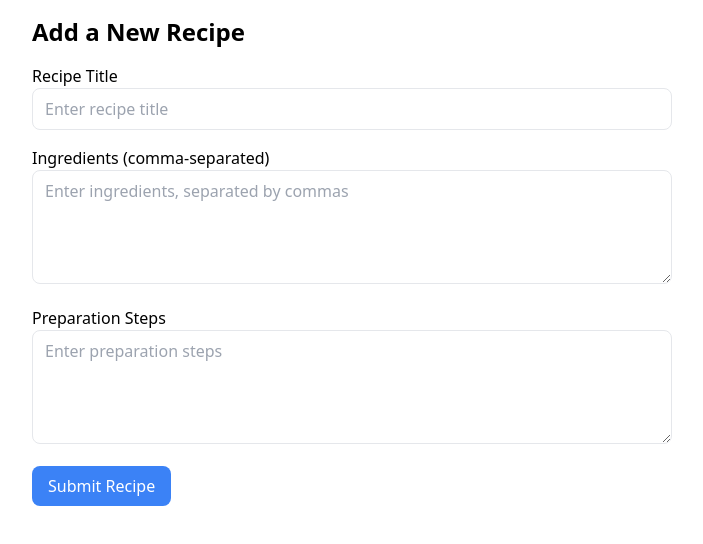
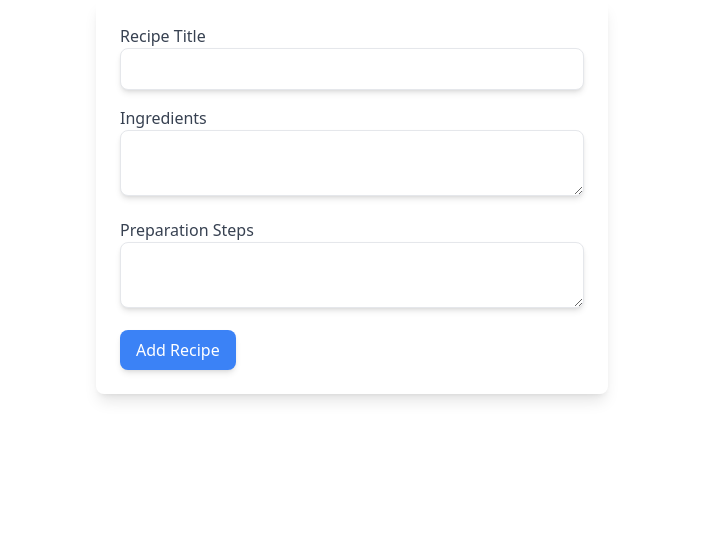
Before and after one commit to KiriManii/alx-fe-reactjs, a React (Vite) app in the folder recipe-sharing-platform/: page /add-recipe in a window 1280 px wide. Shown: the top 544 px of the page, without its empty margins (288-991 px from the left). Built offline with nearby package versions, Linux system fonts and the light colour scheme.

Commit message:
Added AddRecipeForm component and updated app routing

```diff
--- a/recipe-sharing-platform/src/components/AddRecipeForm.jsx
+++ b/recipe-sharing-platform/src/components/AddRecipeForm.jsx
@@ -1,115 +1,72 @@
 import React, { useState } from 'react';
 
-const AddRecipeForm = () => {
+function AddRecipeForm() {
   const [title, setTitle] = useState('');
   const [ingredients, setIngredients] = useState('');
-  const [instructions, setInstructions] = useState('');
-  const [errors, setErrors] = useState({}); // Track errors
-
-  // Validation function
-  const validate = () => {
-    const newErrors = {};
-
-    if (!title.trim()) {
-      newErrors.title = 'Title is required.';
-    }
-
-    if (!ingredients.trim()) {
-      newErrors.ingredients = 'Ingredients are required.';
-    } else if (ingredients.split(',').length < 2) {
-      newErrors.ingredients = 'Please list at least two ingredients.';
-    }
-
-    if (!instructions.trim()) {
-      newErrors.instructions = 'Instructions are required.';
-    }
-
-    return newErrors;
-  };
+  const [steps, setSteps] = useState('');
+  const [errors, setErrors] = useState({});
 
   const handleSubmit = (e) => {
     e.preventDefault();
+    const validationErrors = {};
 
-    const validationErrors = validate();
-    if (Object.keys(validationErrors).length > 0) {
-      setErrors(validationErrors); // Update errors state
-      return;
+    // Basic validation
+    if (!title) validationErrors.title = 'Title is required';
+    if (!ingredients) validationErrors.ingredients = 'Ingredients are required';
+    if (!steps) validationErrors.steps = 'Steps are required';
+
+    setErrors(validationErrors);
+
+    // If there are no errors, proceed (you can submit form data here)
+    if (Object.keys(validationErrors).length === 0) {
+      console.log('Form submitted');
     }
-
-    // If no errors, process form submission
-    console.log({ title, ingredients, instructions });
-    alert('Recipe submitted successfully!');
-    setTitle('');
-    setIngredients('');
-    setInstructions('');
-    setErrors({}); // Clear errors after successful submission
   };
 
   return (
-    <div className="max-w-2xl mx-auto p-4">
-      <h2 className="text-2xl font-bold mb-4">Add a New Recipe</h2>
-      <form onSubmit={handleSubmit} className="space-y-4">
+    <form onSubmit={handleSubmit} className="space-y-4 max-w-lg mx-auto p-6 shadow-lg rounded-lg">
       <div>
-          <label htmlFor="title" className="block font-medium">
-            Recipe Title
-          </label>
+        <label htmlFor="title" className="block font-medium text-gray-700">Recipe Title</label>
         <input
           type="text"
           id="title"
           value={title}
           onChange={(e) => setTitle(e.target.value)}
-            className={`w-full px-3 py-2 border rounded-lg focus:outline-none focus:ring-2 ${
-              errors.title ? 'border-red-500' : 'focus:ring-blue-500'
-            }`}
-            placeholder="Enter recipe title"
+          className="w-full px-4 py-2 border rounded-lg focus:outline-none focus:ring-2 focus:ring-blue-500 shadow-md"
         />
         {errors.title && <p className="text-red-500 text-sm">{errors.title}</p>}
       </div>
+
       <div>
-          <label htmlFor="ingredients" className="block font-medium">
-            Ingredients (comma-separated)
-          </label>
+        <label htmlFor="ingredients" className="block font-medium text-gray-700">Ingredients</label>
         <textarea
           id="ingredients"
           value={ingredients}
           onChange={(e) => setIngredients(e.target.value)}
-            className={`w-full px-3 py-2 border rounded-lg focus:outline-none focus:ring-2 ${
-              errors.ingredients ? 'border-red-500' : 'focus:ring-blue-500'
-            }`}
-            rows="4"
-            placeholder="Enter ingredients, separated by commas"
-          ></textarea>
-          {errors.ingredients && (
-            <p className="text-red-500 text-sm">{errors.ingredients}</p>
-          )}
+          className="w-full px-4 py-2 border rounded-lg focus:outline-none focus:ring-2 focus:ring-blue-500 shadow-md"
+        />
+        {errors.ingredients && <p className="text-red-500 text-sm">{errors.ingredients}</p>}
       </div>
+
       <div>
-          <label htmlFor="instructions" className="block font-medium">
-            Preparation Steps
-          </label>
+        <label htmlFor="steps" className="block font-medium text-gray-700">Preparation Steps</label>
         <textarea
-            id="instructions"
-            value={instructions}
-            onChange={(e) => setInstructions(e.target.value)}
-            className={`w-full px-3 py-2 border rounded-lg focus:outline-none focus:ring-2 ${
-              errors.instructions ? 'border-red-500' : 'focus:ring-blue-500'
-            }`}
-            rows="4"
-            placeholder="Enter preparation steps"
-          ></textarea>
-          {errors.instructions && (
-            <p className="text-red-500 text-sm">{errors.instructions}</p>
-          )}
+          id="steps"
+          value={steps}
+          onChange={(e) => setSteps(e.target.value)}
+          className="w-full px-4 py-2 border rounded-lg focus:outline-none focus:ring-2 focus:ring-blue-500 shadow-md"
+        />
+        {errors.steps && <p className="text-red-500 text-sm">{errors.steps}</p>}
       </div>
+
       <button
         type="submit"
-          className="bg-blue-500 text-white px-4 py-2 rounded-lg hover:bg-blue-600 focus:outline-none focus:ring-2 focus:ring-blue-500"
+        className="w-full px-4 py-2 bg-blue-500 text-white rounded-lg focus:outline-none hover:bg-blue-700 shadow-md md:w-auto"
       >
-          Submit Recipe
+        Add Recipe
       </button>
     </form>
-    </div>
   );
-};
+}
 
 export default AddRecipeForm;
--- a/recipe-sharing-platform/src/components/HomePage.jsx
+++ b/recipe-sharing-platform/src/components/HomePage.jsx
@@ -1,17 +1,19 @@
-import { Link } from "react-router-dom";
+import React from 'react';
+import { Link } from 'react-router-dom';
 
 function HomePage() {
   return (
-    <div className="container mx-auto px-4 py-8">
-      <div className="text-center mb-6">
-        <Link
-          to="/add-recipe"
-          className="bg-blue-500 text-white px-4 py-2 rounded-lg hover:bg-blue-600"
-        >
-          Add New Recipe
-        </Link>
-      </div>
-      {/* Recipe cards go here */}
+    <div className="container mx-auto p-4">
+      <h1 className="text-3xl font-bold mb-4">Recipe Sharing Platform</h1>
+
+      <Link
+        to="/add-recipe"
+        className="inline-block bg-blue-500 text-white py-2 px-4 rounded-lg hover:bg-blue-700 shadow-md mb-4"
+      >
+        Add New Recipe
+      </Link>
+
+      {/* Displaying recipe list logic goes here */}
     </div>
   );
 }
--- a/recipe-sharing-platform/src/components/RecipeDetail.jsx
+++ b/recipe-sharing-platform/src/components/RecipeDetail.jsx
@@ -1,50 +1,31 @@
-import React, { useEffect, useState } from 'react';
+import React from 'react';
 import { useParams } from 'react-router-dom';
-import recipeData from '../data.json';
+import data from '../data.json';
 
 function RecipeDetail() {
-  const { id } = useParams(); // Get the recipe ID from the URL
-  const [recipe, setRecipe] = useState(null);
-
-  useEffect(() => {
-    // Find the recipe by ID
-    const foundRecipe = recipeData.find((item) => item.id === parseInt(id));
-    setRecipe(foundRecipe);
-  }, [id]);
-
-  if (!recipe) {
-    return <p className="text-center mt-10">Loading...</p>;
-  }
+  const { id } = useParams();
+  const recipe = data.find((recipe) => recipe.id.toString() === id);
 
   return (
-    <div className="container mx-auto px-4 py-8">
-      <div className="bg-white shadow-lg rounded-lg overflow-hidden"> {/* Added shadow-lg */}
-        <img
-          src={recipe.image}
-          alt={recipe.title}
-          className="w-full h-64 object-cover"
-        />
-        <div className="p-6">
-          <h1 className="text-2xl font-bold mb-4">{recipe.title}</h1>
-          <p className="text-gray-700 mb-4">{recipe.summary}</p>
-          <h2 className="text-xl font-semibold mb-2">Ingredients:</h2>
-          <ul className="list-disc list-inside mb-4">
+    <div className="max-w-4xl mx-auto p-6 shadow-lg rounded-lg">
+      {recipe ? (
+        <>
+          <h1 className="text-4xl font-bold mb-4">{recipe.title}</h1>
+          <img src={recipe.image} alt={recipe.title} className="w-full h-64 object-cover mb-4" />
+
+          <h2 className="text-2xl font-semibold mb-2">Ingredients</h2>
+          <ul className="list-disc ml-6 mb-4">
             {recipe.ingredients.map((ingredient, index) => (
-              <li key={index} className="text-gray-700">
-                {ingredient}
-              </li>
+              <li key={index}>{ingredient}</li>
             ))}
           </ul>
-          <h2 className="text-xl font-semibold mb-2">Instructions:</h2>
-          <ol className="list-decimal list-inside text-gray-700">
-            {recipe.instructions.map((step, index) => (
-              <li key={index} className="mb-2">
-                {step}
-              </li>
-            ))}
-          </ol>
-        </div>
-      </div>
+
+          <h2 className="text-2xl font-semibold mb-2">Preparation Steps</h2>
+          <p>{recipe.steps}</p>
+        </>
+      ) : (
+        <p>Recipe not found.</p>
+      )}
     </div>
   );
 }
--- a/recipe-sharing-platform/src/data.json
+++ b/recipe-sharing-platform/src/data.json
@@ -4,15 +4,26 @@
       "title": "Spaghetti Carbonara",
       "summary": "A classic Italian pasta dish with eggs, cheese, bacon, and black pepper.",
       "image": "https://via.placeholder.com/150",
-      "ingredients": ["Spaghetti", "Eggs", "Cheese", "Bacon", "Black Pepper"],
-      "instructions": "Boil spaghetti. Fry bacon. Mix eggs and cheese. Combine everything and season."
+      "ingredients": [
+        "Spaghetti",
+        "Eggs",
+        "Cheese",
+        "Bacon",
+        "Black Pepper"
+      ],
+      "steps": "Cook spaghetti, mix with egg and cheese, add bacon and pepper."
     },
     {
       "id": 2,
       "title": "Chicken Tikka Masala",
       "summary": "Chunks of grilled chicken (tikka) cooked in a smooth buttery & creamy tomato based gravy.",
       "image": "https://via.placeholder.com/150",
-      "ingredients": ["Chicken", "Yogurt", "Tomatoes", "Spices", "Cream"],
-      "instructions": "Marinate chicken. Grill it. Cook gravy with tomatoes and spices. Add chicken and cream."
+      "ingredients": [
+        "Chicken",
+        "Tomato sauce",
+        "Cream",
+        "Spices"
+      ],
+      "steps": "Grill chicken, prepare sauce, mix and cook together."
     }
   ]
```
Also changed, not shown: recipe-sharing-platform/src/App.jsx (+4 -4 lines). Lines whose indentation alone changed are shown as unchanged.
